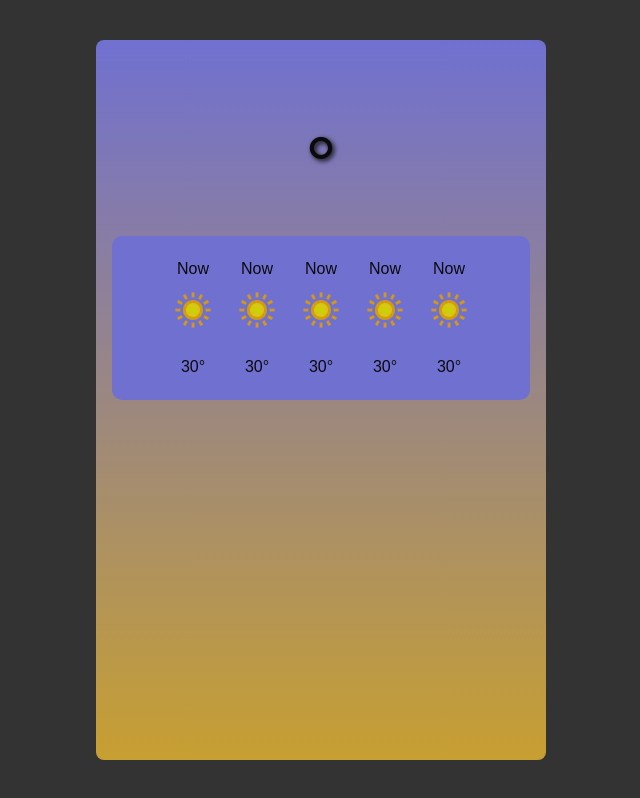
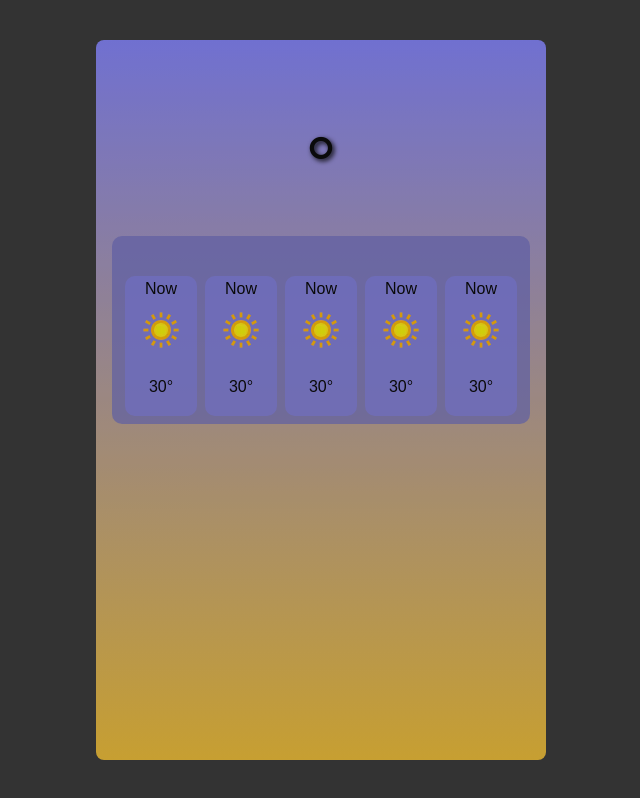
Before and after one commit to AdrianGogyan/weatherData, a website built with Vite: page index.html in a window 1280 px wide. Shown: the whole page, without its empty margins (319-959 px from the left). Built offline with nearby package versions, Linux system fonts and the light colour scheme; no server answers.

Commit message:
fixed disegn elements of "hourContainer"

```diff
--- a/styles/main.scss
+++ b/styles/main.scss
@@ -72,11 +72,11 @@ body{
     margin: 1.5em 1em 0;
     padding: 0.5em;
 
-    background-color:  rgb(128, 128, 248);
+    background-color:  rgba(107, 107, 192, 0.712);
     border-radius: 10px;
 
     &-header{
-        margin-bottom: 1em;
+        margin: 1em auto;
     }
 
     &-hours{
@@ -87,6 +87,10 @@ body{
             flex-direction: column;
             align-items: center;
             justify-content: center;
+            margin: auto 0.25em;
+            padding: 0.25em;
+            border-radius: 10px;
+            background-color: rgba(128, 128, 248, 0.5);
 
         }
     }
```
